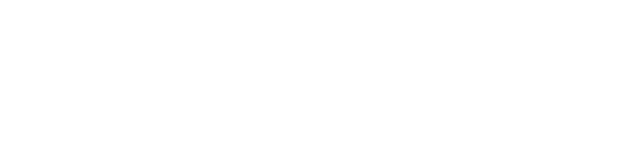
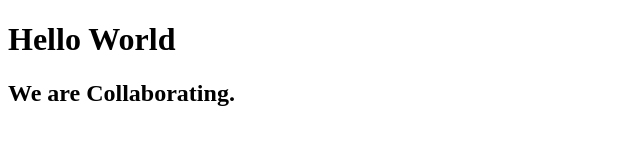
Before and after one commit to Anita-wangu/project3, a plain HTML site: page index.html in a window 1280 px wide. Shown: the whole page, without its empty margins (0-640 px from the left). Drawn offline with Linux system fonts and the light colour scheme.

Commit message:
A git paragraph.

```diff
--- a/index.html
+++ b/index.html
@@ -7,6 +7,7 @@
     <title>Document</title>
 </head>
 <body>
-
+    <h1>Hello World</h1>
+    <h2>We are Collaborating.</h2>
 </body>
 </html>
```
